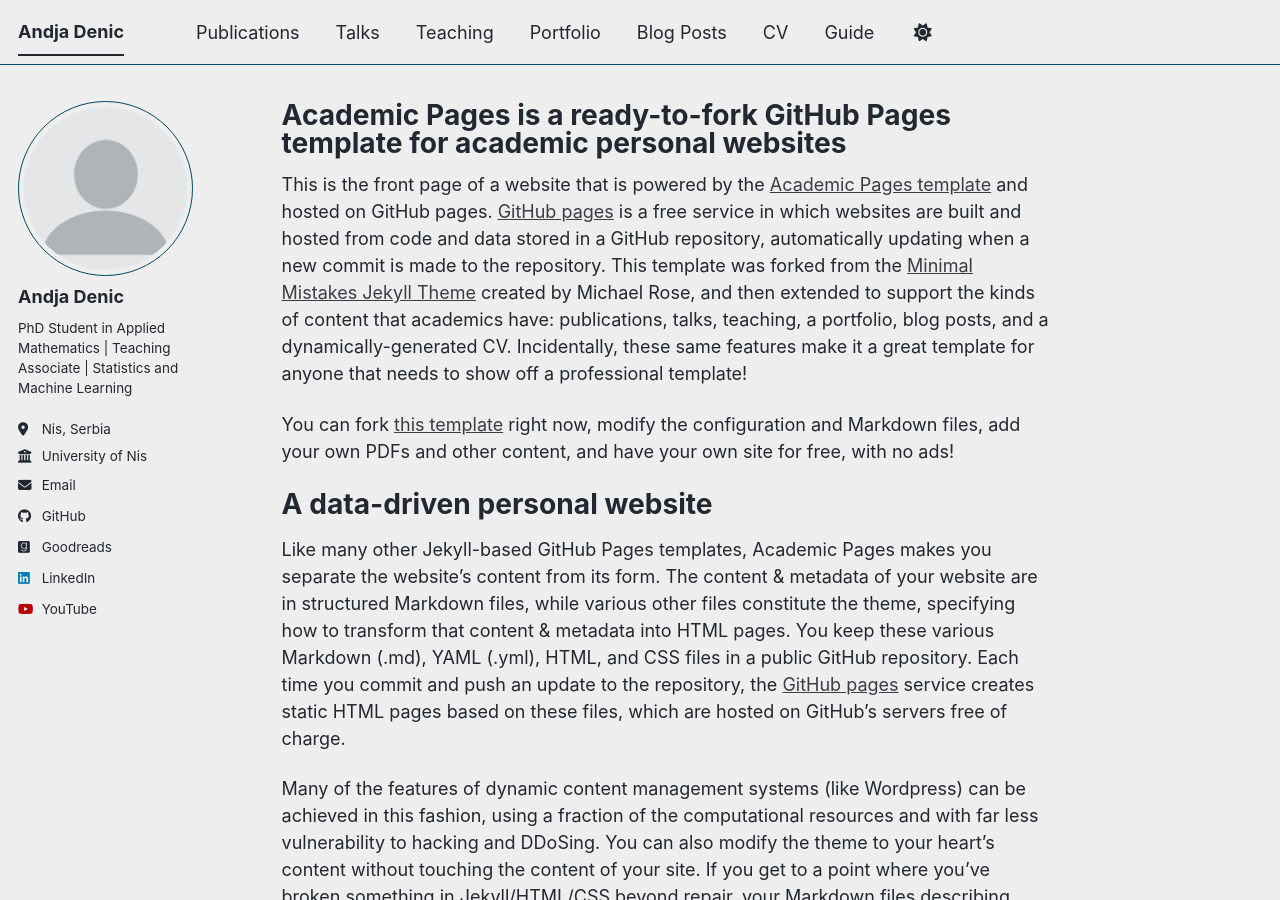
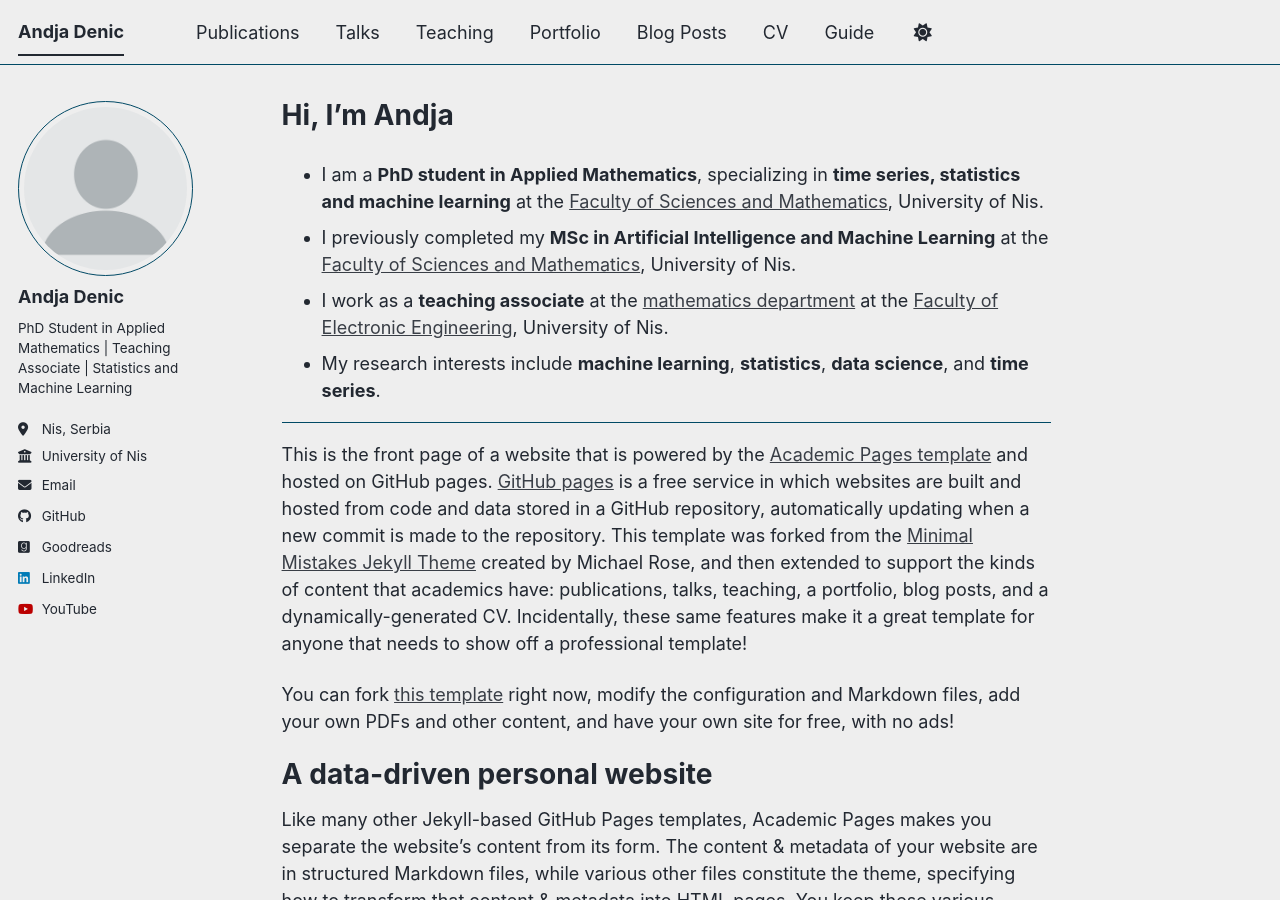
Before and after one commit to andjadenic/andjadenic.github.io, a Jekyll site: the page built from _pages/about.md, in a window 1280 px wide and 900 px high. Built offline with Jekyll 4.4.1, drawn with Linux system fonts in a browser that asks for light colours; a script bundle is joined from its source files by our own code; library files that are not in the unit come from our copies.

Commit message:
Update about.md

```diff
--- a/_pages/about.md
+++ b/_pages/about.md
@@ -1,10 +1,17 @@
 ---
 permalink: /
-title: "Academic Pages is a ready-to-fork GitHub Pages template for academic personal websites"
+title: "Hi, I’m Andja"
 author_profile: true
 redirect_from:
   - /about/
   - /about.html
+---
+
+- I am a **PhD student in Applied Mathematics**, specializing in **time series, statistics and machine learning** at the [Faculty of Sciences and Mathematics](https://www.pmf.ni.ac.rs/en/), University of Nis.
+- I previously completed my **MSc in Artificial Intelligence and Machine Learning** at the [Faculty of Sciences and Mathematics](https://www.pmf.ni.ac.rs/en/), University of Nis.
+- I work as a **teaching associate** at the [mathematics department](https://www.elfak.ni.ac.rs/en/departments/mathematics) at the [Faculty of Electronic Engineering](https://www.elfak.ni.ac.rs/en), University of Nis.
+- My research interests include **machine learning**, **statistics**, **data science**, and **time series**.
+
 ---
 
 This is the front page of a website that is powered by the [Academic Pages template](https://github.com/academicpages/academicpages.github.io) and hosted on GitHub pages. [GitHub pages](https://pages.github.com) is a free service in which websites are built and hosted from code and data stored in a GitHub repository, automatically updating when a new commit is made to the repository. This template was forked from the [Minimal Mistakes Jekyll Theme](https://mmistakes.github.io/minimal-mistakes/) created by Michael Rose, and then extended to support the kinds of content that academics have: publications, talks, teaching, a portfolio, blog posts, and a dynamically-generated CV. Incidentally, these same features make it a great template for anyone that needs to show off a professional template!
```
